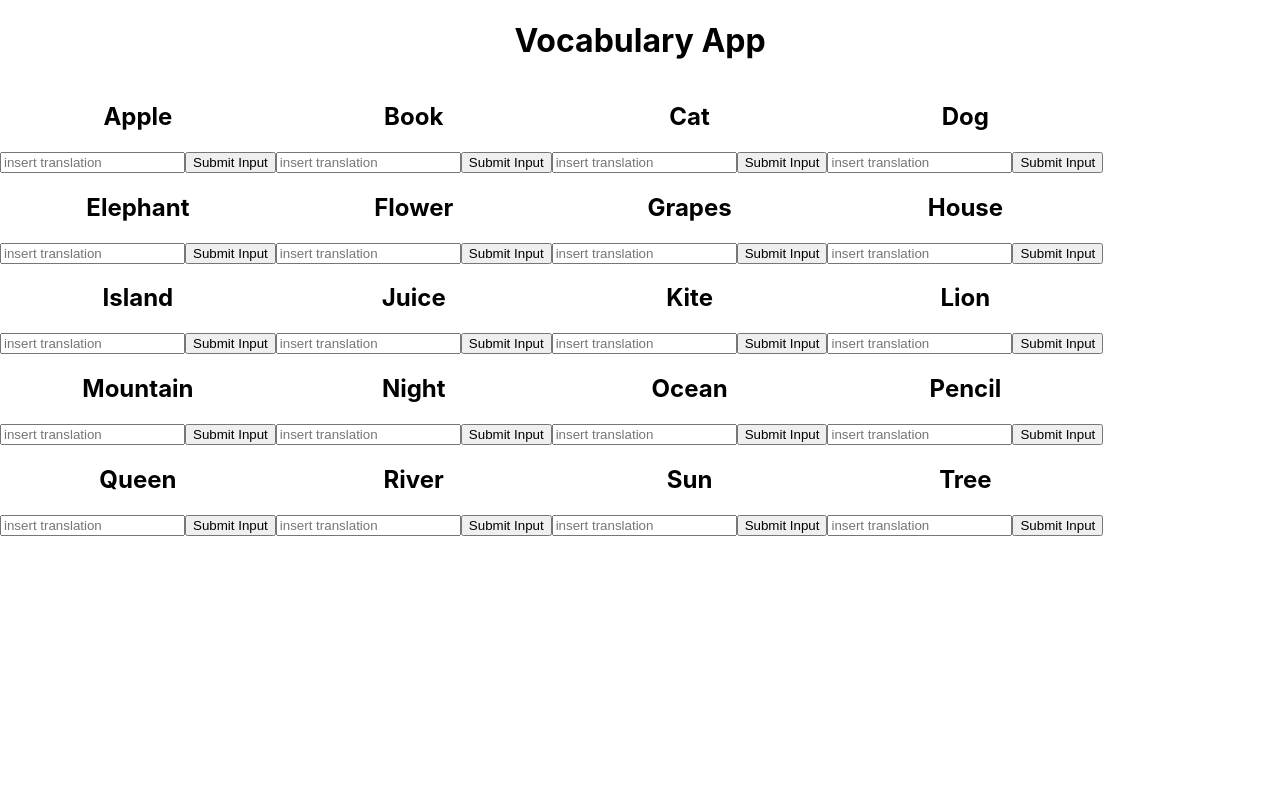
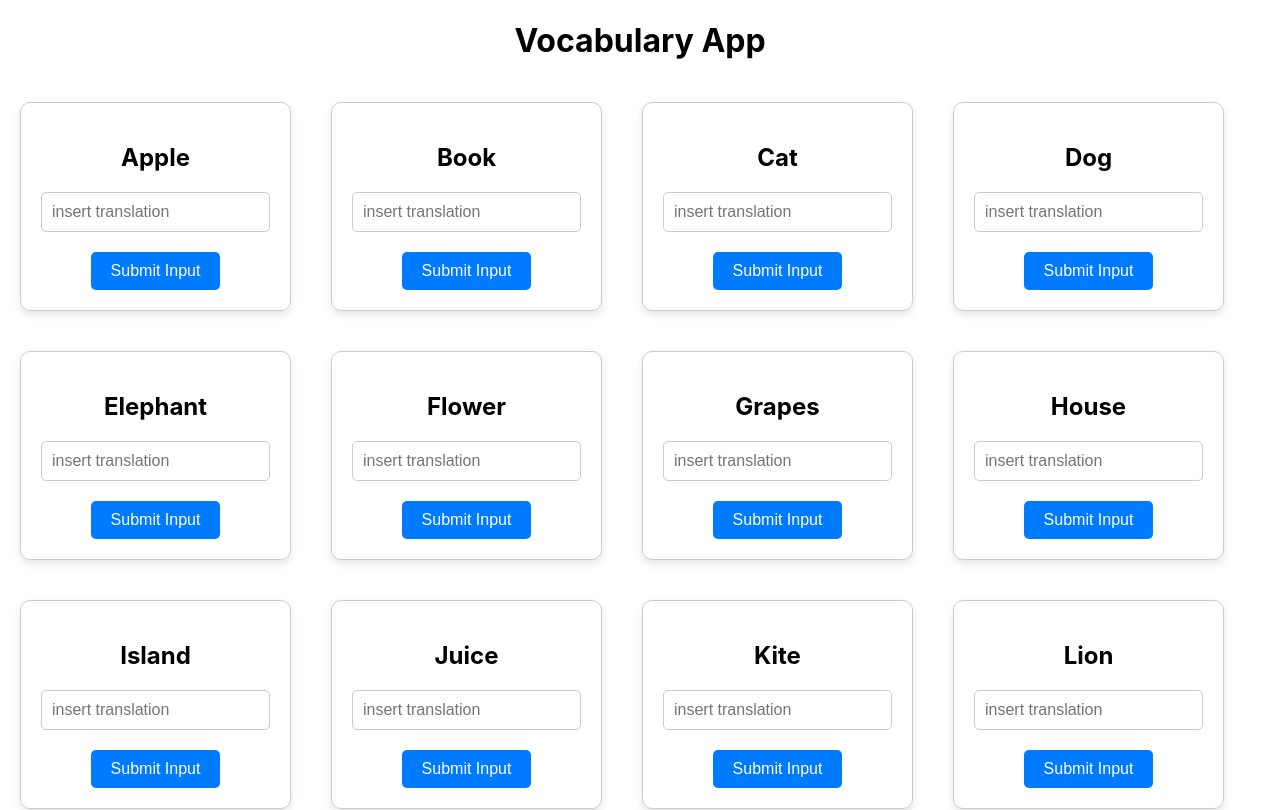
Before and after one commit to vauhochzett/liberate-language-learning, a React (Create React App) app in the folder my-app/: page / in a window 1280 px wide. Shown: the top 810 px of the page. Built offline with nearby package versions, Linux system fonts and the light colour scheme; no server answers.

Commit message:
Added style and certificate

```diff
--- a/my-app/src/Vocabulary.css
+++ b/my-app/src/Vocabulary.css
@@ -1,36 +1,74 @@
-/* Vocabulary.css */
 .vocabulary {
-  perspective: 1000px;
+  margin: 20px;
+  padding: 20px;
+  border: 1px solid #ccc;
+  border-radius: 10px;
+  box-shadow: 0 4px 8px rgba(0, 0, 0, 0.1);
 }
 
 .card {
-  width: 100%;
-  height: 100%;
-  position: relative;
-  transform-style: preserve-3d;
-  transition: transform 0.5s;
+  display: flex;
+  flex-direction: column;
+  align-items: center;
 }
 
-.card-front,
-.card-back {
-  position: absolute;
-  width: 100%;
-  height: 100%;
-  backface-visibility: hidden;
+.card-front, .card-back {
+  display: flex;
+  flex-direction: column;
+  align-items: center;
 }
 
-.card-back {
-  transform: rotateY(180deg);
+h2 {
+  font-size: 24px;
+  margin-bottom: 20px;
 }
 
-.flipped .card {
-  transform: rotateY(180deg);
+input {
+  padding: 10px;
+  font-size: 16px;
+  border: 1px solid #ccc;
+  border-radius: 5px;
+  margin-bottom: 20px;
+}
+
+button {
+  padding: 10px 20px;
+  font-size: 16px;
+  background-color: #007bff;
+  color: white;
+  border: none;
+  border-radius: 5px;
+  cursor: pointer;
+}
+
+button:hover {
+  background-color: #0056b3;
 }
 
 .correct {
-  background-color: #d4edda;
+  border-color: green;
 }
 
 .wrong {
-  background-color: #f8d7da;
+  border-color: red;
 }
+
+.flipped {
+  background-color: #f9f9f9;
+}
+
+span {
+  font-size: 32px;
+  margin-top: 20px;
+}
+
+img {
+  max-width: 100%;
+  height: auto;
+  margin-top: 20px;
+}
+
+.certificate {
+  height:200px;
+  width:200px;
+}
--- a/my-app/src/Vocabulary.js
+++ b/my-app/src/Vocabulary.js
@@ -1,6 +1,7 @@
 // Vocabulary.js
 import React, { useState } from "react";
 import Cookies from "js-cookie";
+import "./Vocabulary.css"; // Import the CSS
 
 const Vocabulary = ({ word }) => {
   const [correct, setCorrect] = useState(null);
@@ -58,7 +59,11 @@ const Vocabulary = ({ word }) => {
           {correct === true && <span>✅</span>}
           {correct === false && <span>❌</span>}
           {certificate && (
-            <a href={`https://ipfs.io/ipfs/${certificate}`}>View Certificate</a>
+            <img
+              src={`https://ipfs.io/ipfs/${certificate}`}
+              alt="Vocabulary Book"
+              className="certificate"
+            />
           )}
         </div>
       </div>
```
